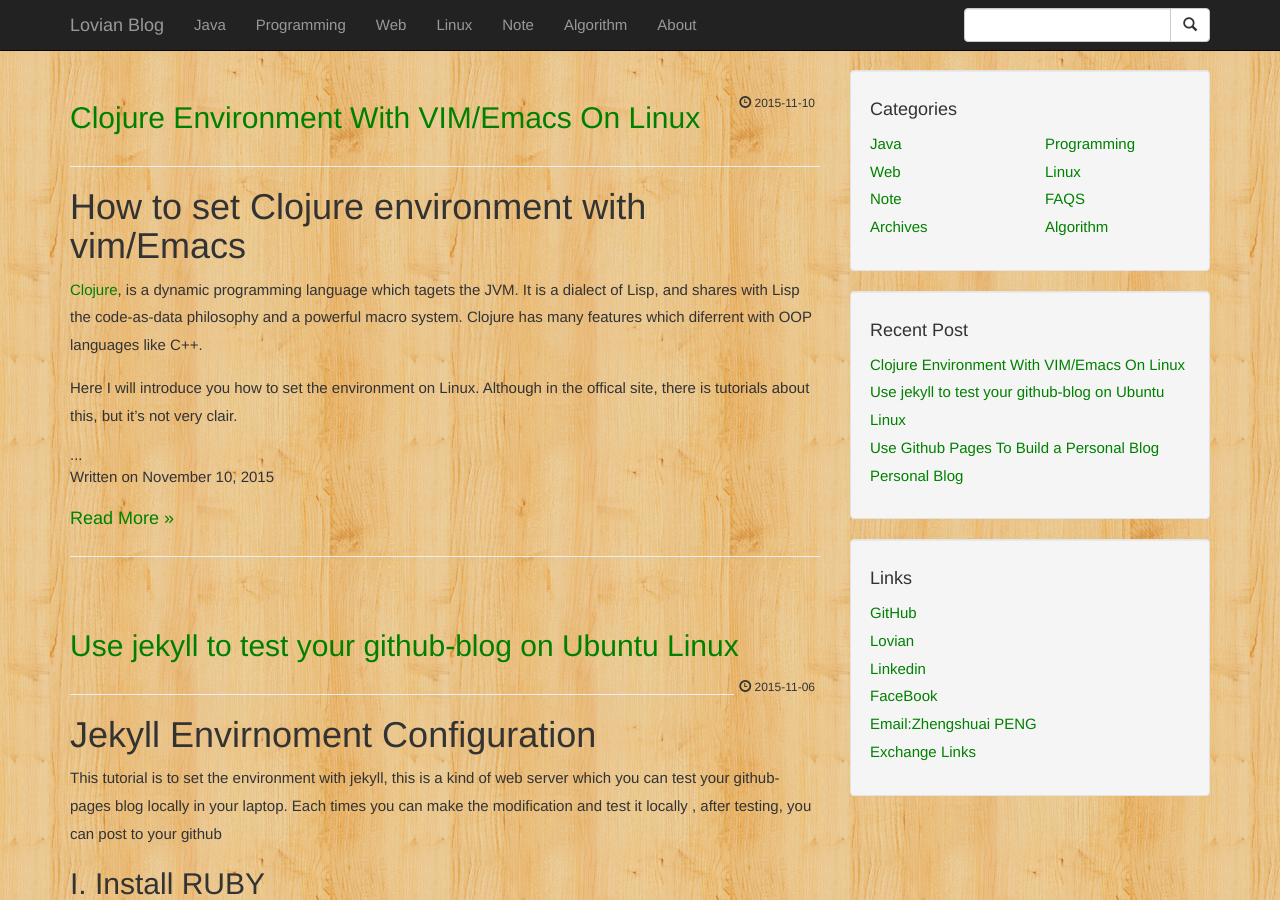
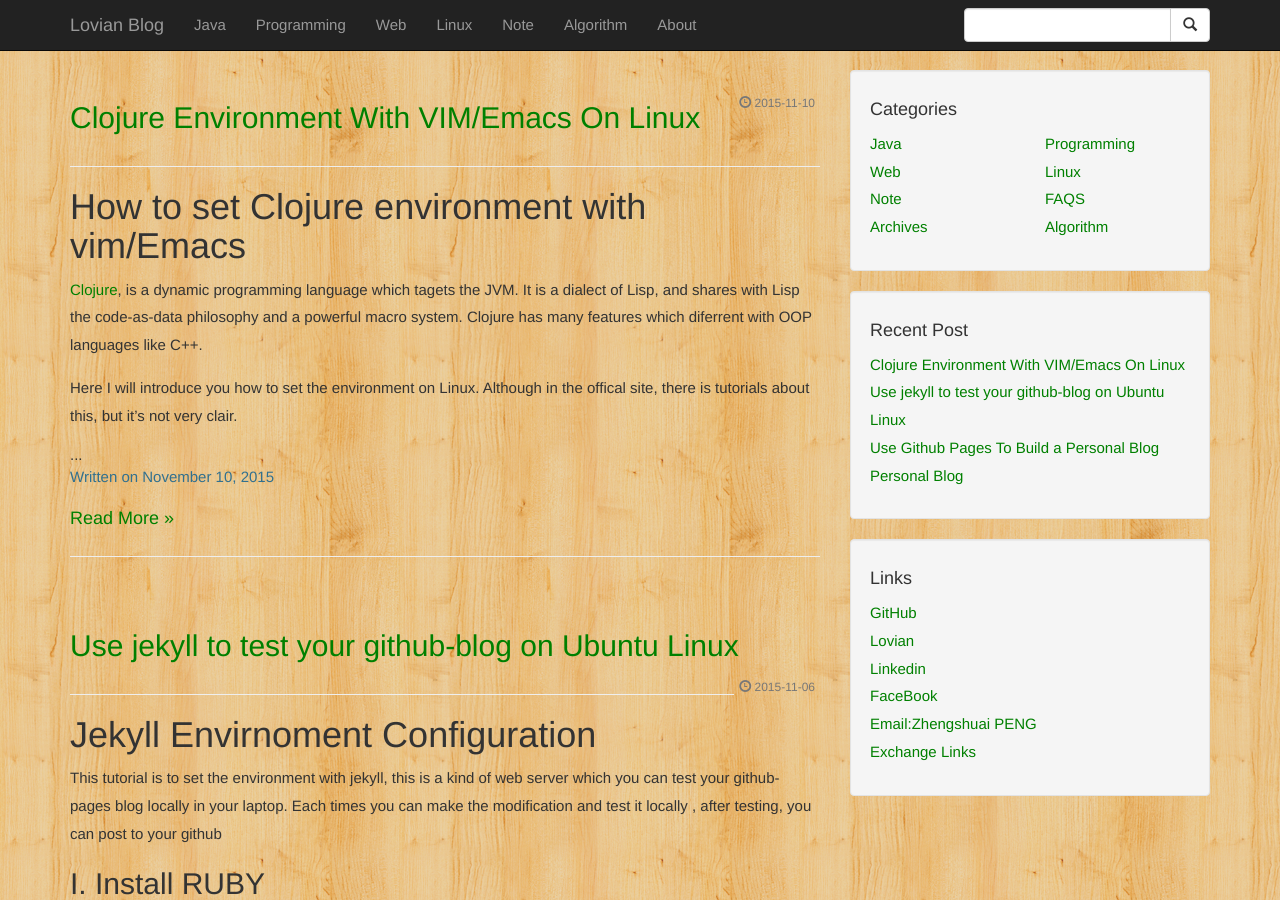
Before and after one commit to ZhengshuaiPENG/zhengshuaipeng.github.io, a Jekyll site: the page built from index.html, in a window 1280 px wide and 900 px high. Built offline with Jekyll 4.4.1, drawn with Linux system fonts in a browser that asks for light colours; the list of posts is cut into pages by our own code.

Commit message:
text muted

```diff
--- a/index.html
+++ b/index.html
@@ -6,7 +6,7 @@
 <!-- Loop output paged posts -->
 {% for post in paginator.posts %}
 <article>
-<h2>
+<h2 class="text-muted">
   <a href="{{ post.url }}">
     {{ post.title }}
   </a>
@@ -20,7 +20,7 @@
 {{ post.content | truncatewords:75}}
 </br>
 </article>
-        <div class="date">
+        <div class="date text-info text-muted">
             Written on {{ post.date | date: "%B %e, %Y" }}
         </div>
 	<p><h4><a href="{{ post.url }}">Read More &raquo;</a></h4></p>
```
